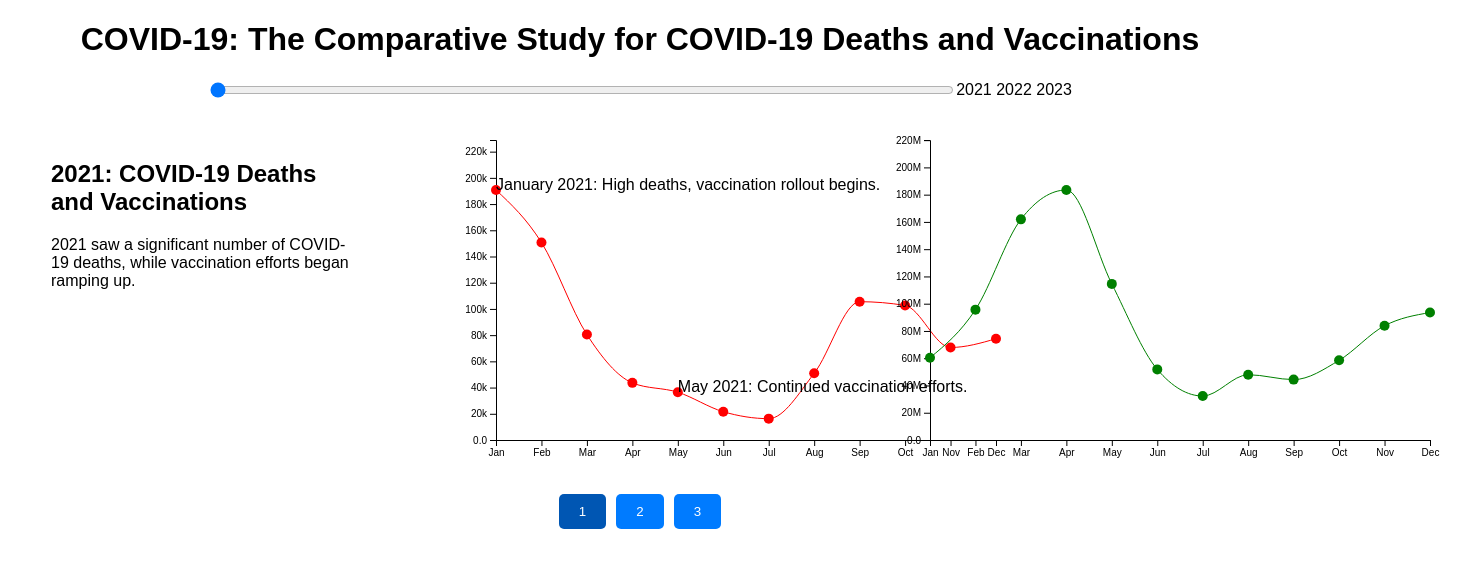
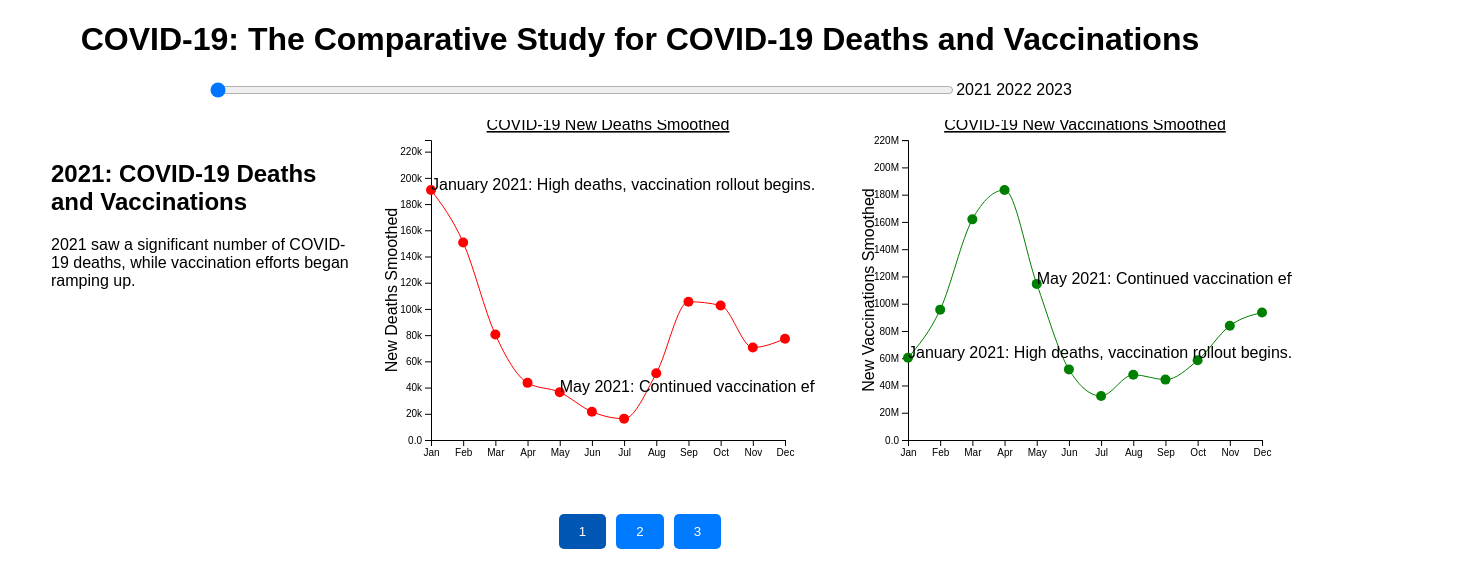
Before and after one commit to stuti-agrawal/covid-deaths-vaccination-dashboard, a plain HTML site: page index.html in a window 1280 px wide. Shown: the whole page, 1460 px wide, since content can reach past the window. Drawn offline with nearby package versions, Linux system fonts and the light colour scheme.

Commit message:
update not works

```diff
--- a/css/style.css
+++ b/css/style.css
@@ -39,11 +39,11 @@ h1 {
 #graphs {
     display: flex;
     width: 70%;
-    justify-content: space-around;
+    justify-content: space-between;
 }
 
 #chart-deaths, #chart-vaccinations {
-    width: 35%;
+    width: 45%;
 }
 
 .nav-buttons {
--- a/js/scripts.js
+++ b/js/scripts.js
@@ -44,21 +44,8 @@ function renderSlide(slideIndex) {
     chartDeaths.selectAll("*").remove();
     chartVaccinations.selectAll("*").remove();
 
-    if (chartDeaths.empty() || chartVaccinations.empty()) {
-        console.error("Chart elements not found!");
-        return;
-    }
-
-    const chartDeathsElement = chartDeaths.node();
-    const chartVaccinationsElement = chartVaccinations.node();
-
-    if (!chartDeathsElement || !chartVaccinationsElement) {
-        console.error("Could not find chart elements.");
-        return;
-    }
-
-    const margin = { top: 20, right: 30, bottom: 30, left: 50 };
-    const width = 500;
+    const margin = { top: 20, right: 30, bottom: 50, left: 50 };
+    const width = document.querySelector("#graphs").clientWidth / 2 - margin.left - margin.right;
     const height = 300;
 
     const svgDeaths = chartDeaths.append("svg")
@@ -133,7 +120,7 @@ function renderSlide(slideIndex) {
             .attr("transform", `translate(0,${height})`)
             .call(xAxis);
 
-            svgVaccinations.append("g")
+        svgVaccinations.append("g")
             .attr("transform", `translate(0,${height})`)
             .call(xAxis);
 
@@ -142,6 +129,42 @@ function renderSlide(slideIndex) {
 
         svgVaccinations.append("g")
             .call(yAxisVaccinations);
+
+        // Y-axis label for deaths chart
+        svgDeaths.append("text")
+            .attr("transform", "rotate(-90)")
+            .attr("y", 0 - margin.left)
+            .attr("x", 0 - (height / 2))
+            .attr("dy", "1em")
+            .style("text-anchor", "middle")
+            .text("New Deaths Smoothed");
+
+        // Chart title for deaths chart
+        svgDeaths.append("text")
+            .attr("x", width / 2)
+            .attr("y", 0 - (margin.top / 2))
+            .attr("text-anchor", "middle")
+            .style("font-size", "16px")
+            .style("text-decoration", "underline")
+            .text("COVID-19 New Deaths Smoothed");
+
+        // Y-axis label for vaccinations chart
+        svgVaccinations.append("text")
+            .attr("transform", "rotate(-90)")
+            .attr("y", 0 - margin.left)
+            .attr("x", 0 - (height / 2))
+            .attr("dy", "1em")
+            .style("text-anchor", "middle")
+            .text("New Vaccinations Smoothed");
+
+        // Chart title for vaccinations chart
+        svgVaccinations.append("text")
+            .attr("x", width / 2)
+            .attr("y", 0 - (margin.top / 2))
+            .attr("text-anchor", "middle")
+            .style("font-size", "16px")
+            .style("text-decoration", "underline")
+            .text("COVID-19 New Vaccinations Smoothed");
 
         const tooltip = d3.select("body").append("div")
             .attr("class", "tooltip")
@@ -193,6 +216,12 @@ function renderSlide(slideIndex) {
                 .attr("y", yDeaths(annotation.deaths))
                 .attr("class", "annotation")
                 .text(annotation.text);
+
+            svgVaccinations.append("text")
+                .attr("x", x(annotation.month))
+                .attr("y", yVaccinations(annotation.vaccinations))
+                .attr("class", "annotation")
+                .text(annotation.text);
         });
     });
 }
```
